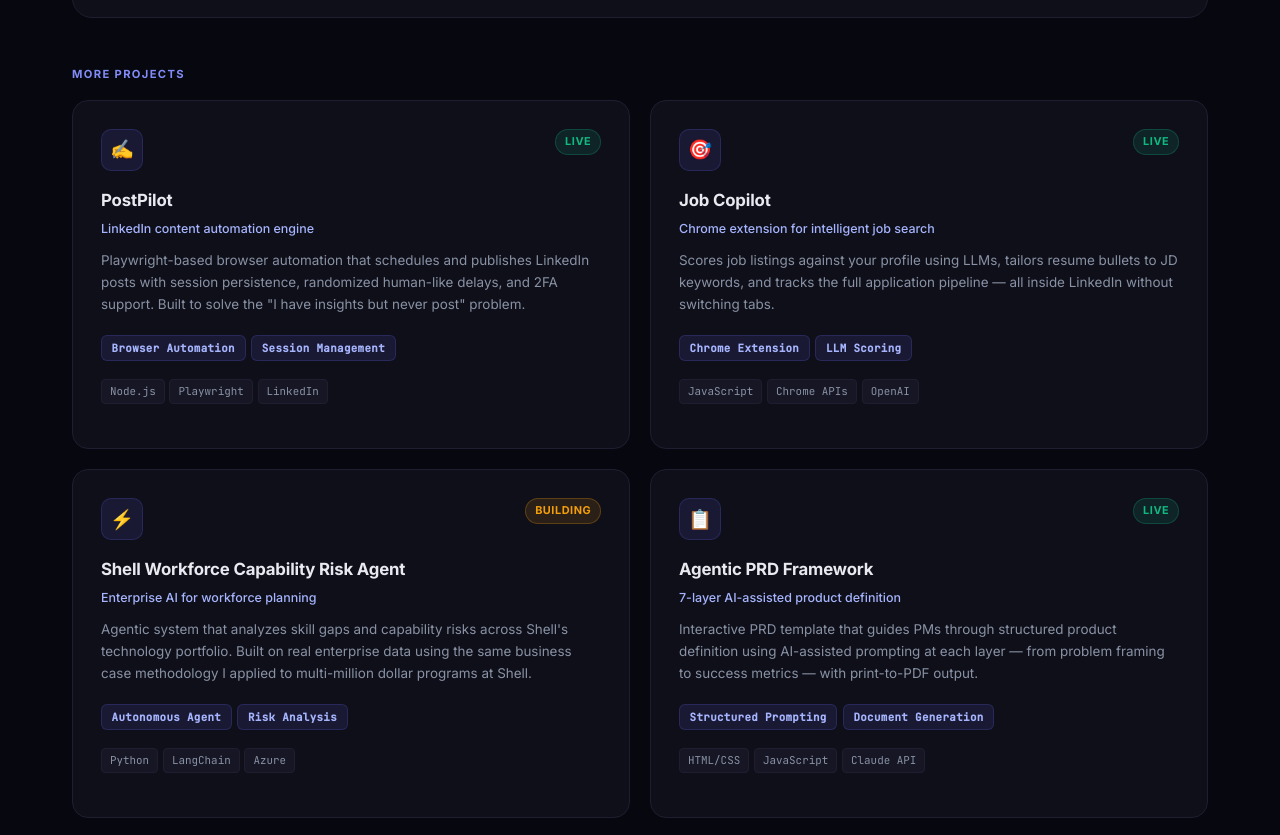
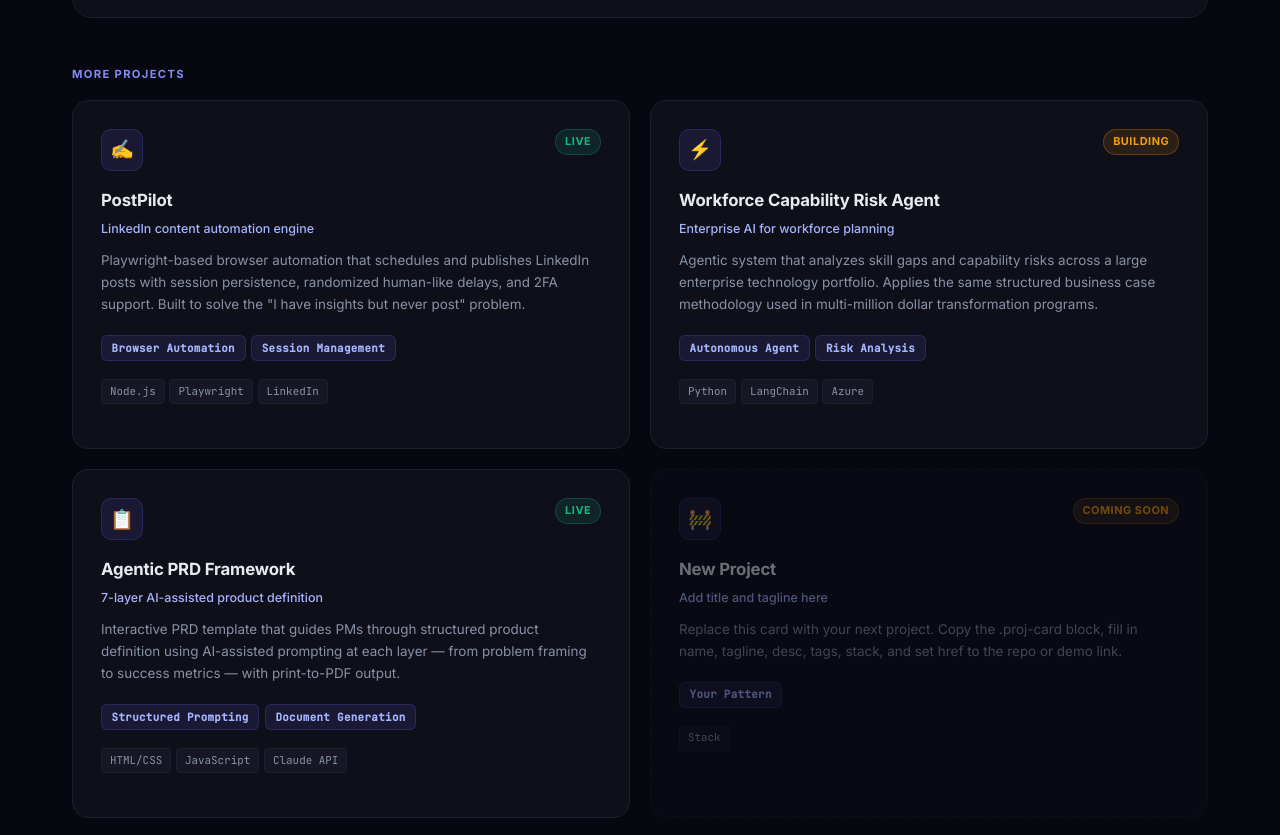
Before and after one commit to Shrivastav-Gaurav/portfolio, a plain HTML site: page index.html in a window 1280 px wide. Shown: the part 2588-3423 px from the top of the page. Drawn offline with Linux system fonts and the light colour scheme.

Commit message:
fix: remove Job Copilot card, remove Shell ref from workforce agent

```diff
--- a/index.html
+++ b/index.html
@@ -341,30 +341,14 @@ footer{border-top:1px solid var(--border);padding:2rem;text-align:center;color:v
       </div>
     </a>
 
-    <a class="proj-card reveal delay-2" href="https://github.com/Shrivastav-Gaurav" target="_blank">
-      <div class="proj-header">
-        <div class="proj-icon">🎯</div>
-        <span class="pbadge badge-live">Live</span>
-      </div>
-      <div class="proj-name">Job Copilot</div>
-      <div class="proj-tagline">Chrome extension for intelligent job search</div>
-      <p class="proj-desc">Scores job listings against your profile using LLMs, tailors resume bullets to JD keywords, and tracks the full application pipeline — all inside LinkedIn without switching tabs.</p>
-      <div class="proj-tags">
-        <span class="ptag">Chrome Extension</span><span class="ptag">LLM Scoring</span>
-      </div>
-      <div class="proj-stack">
-        <span class="stag">JavaScript</span><span class="stag">Chrome APIs</span><span class="stag">OpenAI</span>
-      </div>
-    </a>
-
     <a class="proj-card reveal delay-3" href="https://github.com/Shrivastav-Gaurav" target="_blank">
       <div class="proj-header">
         <div class="proj-icon">⚡</div>
         <span class="pbadge badge-build">Building</span>
       </div>
-      <div class="proj-name">Shell Workforce Capability Risk Agent</div>
+      <div class="proj-name">Workforce Capability Risk Agent</div>
       <div class="proj-tagline">Enterprise AI for workforce planning</div>
-      <p class="proj-desc">Agentic system that analyzes skill gaps and capability risks across Shell's technology portfolio. Built on real enterprise data using the same business case methodology I applied to multi-million dollar programs at Shell.</p>
+      <p class="proj-desc">Agentic system that analyzes skill gaps and capability risks across a large enterprise technology portfolio. Applies the same structured business case methodology used in multi-million dollar transformation programs.</p>
       <div class="proj-tags">
         <span class="ptag">Autonomous Agent</span><span class="ptag">Risk Analysis</span>
       </div>
```
